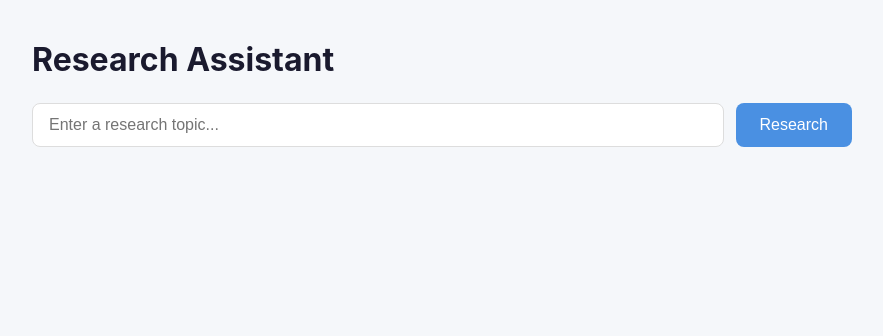
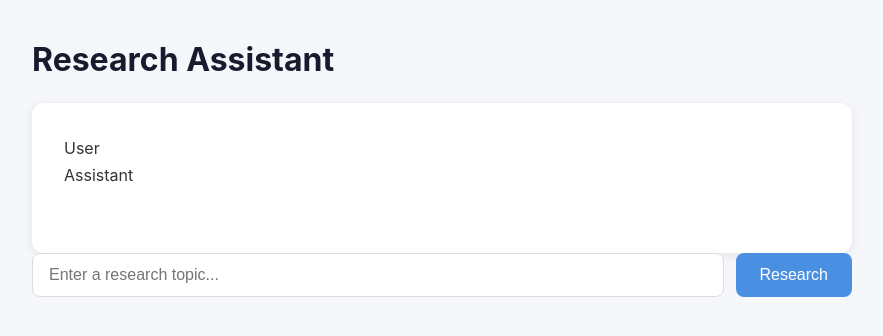
Before and after one commit to NafeelNuhuman/research-assistant, a React (Create React App) app in the folder Frontend/: page / in a window 1280 px wide. Both pictures are taken after a click on the button "Research". Shown: the top 336 px of the page, without its empty margins (198-1081 px from the left). Built offline with nearby package versions, Linux system fonts and the light colour scheme; no server answers.

Commit message:
feat: enhance messaging functionality in research assistant

```diff
--- a/Frontend/src/App.tsx
+++ b/Frontend/src/App.tsx
@@ -1,12 +1,18 @@
 import { useEffect, useState } from 'react';
 import ReactMarkdown from 'react-markdown';
 import "./App.css"
+
+type Message = {
+  role : "user" | "assistant";
+  content : string;
+}
 
 function App() {
     const [query, setQuery] = useState<string>("")
     const [isLoading, setIsLoading] = useState<boolean>(false)
     const [sessionId, setSessionId] = useState<string>("")
     const [streamedResponse, setStreamedResponse] = useState<string>("")
+    const [messages, setMessages] = useState<Array<Message>>([])
 
     useEffect(() => {
     const fetchSession = async () => {
@@ -23,7 +29,10 @@ function App() {
 
     const handleResearch = async () => {
         setIsLoading(true)
-        setStreamedResponse("")
+        let message : Message = { role: "user", content: query}
+        setMessages([...messages,message])
+        let assistantMsg: Message = { role: 'assistant', content: ''}
+        setMessages(prev=>[...prev,assistantMsg])
         try {
             const res = await fetch("http://localhost:8000/research/stream", {
                 method: "POST",
@@ -37,7 +46,10 @@ function App() {
               const { done, value } = await reader.read()
               if(done) break
               const chunk = decoder.decode(value)
-              setStreamedResponse(prev => prev + chunk)
+              setMessages(prev => [
+                ...prev.slice(0, -1),
+                { ...prev[prev.length - 1], content: prev[prev.length - 1].content + chunk }
+              ])
             }
         } catch (error) {
             console.error("Error:", error)
@@ -50,7 +62,21 @@ function App() {
     return (
     <div className="container">
       <h1>Research Assistant</h1>
-      <div className="search-bar">
+      {isLoading && <p className="loading">Researching, please wait...</p>}
+        <div className="results">
+          <div className="summary">
+            {messages.map((message, index) => message.role === "user" ?
+              <div key={index}>
+                <div>User</div>
+                <div><ReactMarkdown>{message.content}</ReactMarkdown></div>
+              </div>
+              : <div key={index}>
+                <div>Assistant</div>
+                <div><ReactMarkdown>{message.content}</ReactMarkdown></div>
+              </div>)}
+          </div>
+        </div>
+        <div className="search-bar">
         <input
           type="text"
           value={query}
@@ -61,14 +87,6 @@ function App() {
           {isLoading ? "Researching..." : "Research"}
         </button>
       </div>
-      {isLoading && <p className="loading">Researching, please wait...</p>}
-      {streamedResponse && (
-        <div className="results">
-          <div className="summary">
-            <ReactMarkdown>{streamedResponse}</ReactMarkdown>
-          </div>
-        </div>
-        )}
     </div>
   )
 }
```
